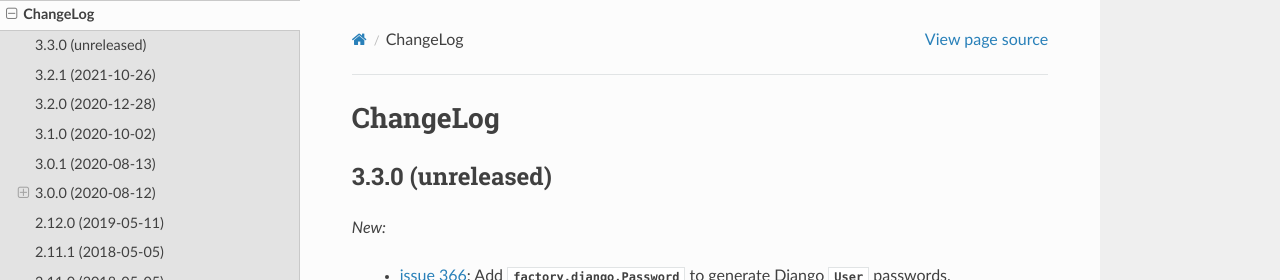
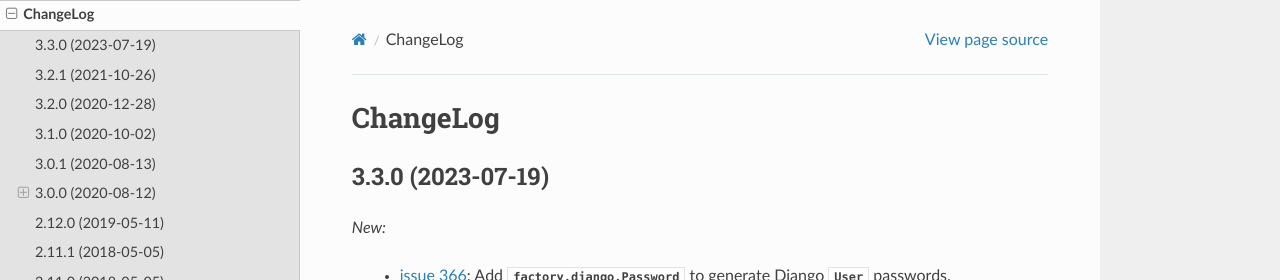
Before and after one commit to FactoryBoy/factory_boy, a Sphinx documentation site: the page built from docs/changelog.rst, in a window 1280 px wide and 900 px high. Shown: the top 280 px of the window. Built offline with Sphinx 7.4.7 and the Read the Docs theme 2.0.0, drawn with Linux system fonts in a browser that asks for light colours.

Commit message:
Preparing release 3.3.0

```diff
--- a/docs/changelog.rst
+++ b/docs/changelog.rst
@@ -3,7 +3,7 @@
 
 .. Note for v4.x: don't forget to check "Deprecated" sections for removal.
 
-3.3.0 (unreleased)
+3.3.0 (2023-07-19)
 ------------------
 
 *New:*
--- a/setup.cfg
+++ b/setup.cfg
@@ -1,6 +1,6 @@
 [metadata]
 name = factory_boy
-version = 3.2.1.dev0
+version = 3.3.0
 description = A versatile test fixtures replacement based on thoughtbot's factory_bot for Ruby.
 long_description = file: README.rst
 # https://docutils.sourceforge.io/FAQ.html#what-s-the-official-mime-type-for-restructuredtext-data
```
